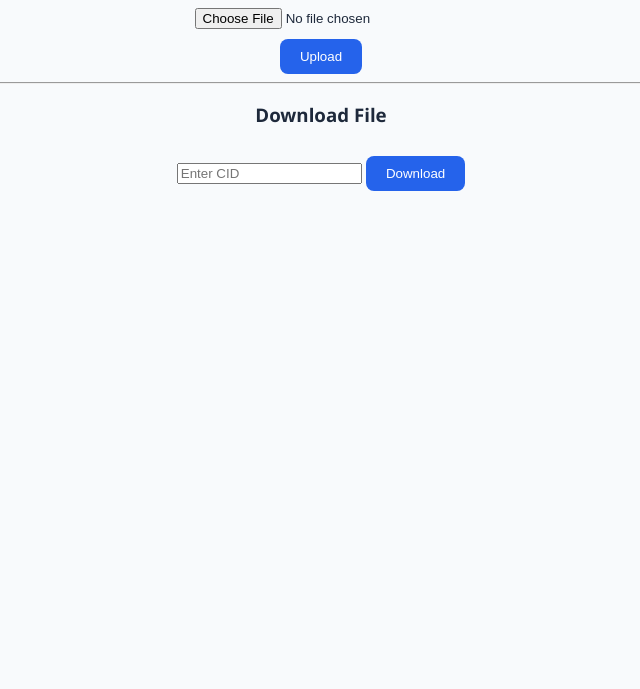
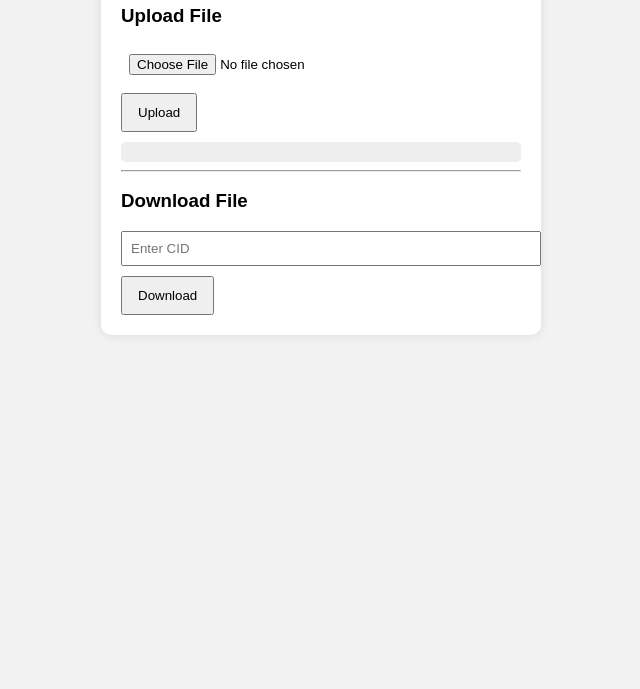
Before and after one commit to garvita-d/Decentralized-File-Storage, a plain HTML site: page frontend/index.html in a window 1280 px wide. Shown: the part 111-800 px from the top of the page, without its empty margins (319-959 px from the left). Drawn offline with Linux system fonts and the light colour scheme.

Commit message:
Update style.css

```diff
--- a/frontend/style.css
+++ b/frontend/style.css
@@ -1,68 +1,33 @@
 body {
-  font-family: "Segoe UI", Arial, sans-serif;
-  background: #f8fafc;
-  color: #1e293b;
-  margin: 0;
-  padding: 0;
-  text-align: center;
+    font-family: Arial;
+    padding: 20px;
+    background: #f2f2f2;
 }
 
-header {
-  background: linear-gradient(90deg, #3b82f6, #1e40af);
-  color: white;
-  padding: 20px 0;
-  box-shadow: 0 4px 10px rgba(0, 0, 0, 0.2);
-}
-
-main {
-  display: flex;
-  flex-direction: column;
-  align-items: center;
-  gap: 30px;
-  margin: 30px auto;
-  width: 90%;
-  max-width: 900px;
-}
-
-section {
-  background: white;
-  border-radius: 12px;
-  box-shadow: 0 4px 10px rgba(0, 0, 0, 0.1);
-  padding: 20px;
-  width: 100%;
+.container {
+    background: white;
+    padding: 20px;
+    width: 400px;
+    margin: auto;
+    border-radius: 10px;
+    box-shadow: 0 0 10px rgba(0,0,0,0.1);
 }
 
 button {
-  background-color: #2563eb;
-  color: white;
-  border: none;
-  padding: 10px 20px;
-  margin-top: 10px;
-  border-radius: 8px;
-  cursor: pointer;
+    padding: 10px 15px;
+    margin-top: 10px;
+    cursor: pointer;
 }
 
-button:hover {
-  background-color: #1d4ed8;
+input {
+    padding: 8px;
+    width: 100%;
 }
 
-#fileList {
-  list-style-type: none;
-  padding: 0;
+.cid-box {
+    margin-top: 10px;
+    background: #eee;
+    padding: 10px;
+    border-radius: 5px;
+    word-wrap: break-word;
 }
-
-#fileList li {
-  background: #eef2ff;
-  border-radius: 8px;
-  padding: 10px;
-  margin: 8px 0;
-  display: flex;
-  justify-content: space-between;
-  align-items: center;
-}
-
-footer {
-  margin-top: 50px;
-  color: #6b7280;
-  font-size: 14px;
-}
```
